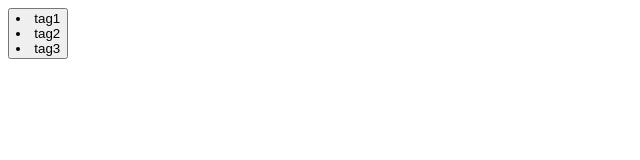
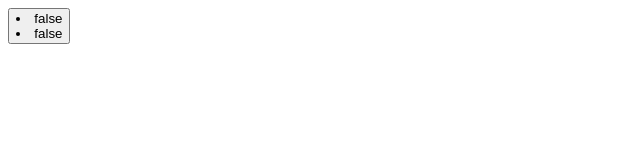
Before and after one commit to tauseef-creator/learn-react, a React (Vite) app: page / in a window 1280 px wide. Shown: the top 160 px of the page, without its empty margins (0-640 px from the left). Built offline with nearby package versions, Linux system fonts and the light colour scheme.

Commit message:
update obj arr state using "immer" package

```diff
--- a/package.json
+++ b/package.json
@@ -10,6 +10,7 @@
   },
   "dependencies": {
     "bootstrap": "^5.3.0",
+    "immer": "^10.0.2",
     "react": "^18.2.0",
     "react-dom": "^18.2.0",
     "react-icons": "^4.7.1",
--- a/src/App.tsx
+++ b/src/App.tsx
@@ -8,6 +8,7 @@ import Like from "./components/Like"
 import Drink from "./components/Drink";
 import Person from "./components/Person";
 import StateArray from "./components/StateArray";
+import StateObjArray from "./components/StateObjArray";
 
 function App() {
   const [alertVisible, setAlertVisibility] = useState(false);
@@ -22,7 +23,8 @@ function App() {
       {/* <Like changeStatus={changeLikeStatus}/> */}
       {/* <Drink/> */}
       {/* <Person/> */}
-      <StateArray/>
+      {/* <StateArray/> */}
+      <StateObjArray/>
     </div>
   );
 }
--- /dev/null
+++ b/src/components/StateObjArray.tsx
@@ -0,0 +1,25 @@
+import React, { useState } from 'react'
+import { produce } from 'immer'
+
+const StateObjArray = () => {
+    const [bugs, setBugs] = useState([
+        {id: 1, name: "bug1", resolved: false},
+        {id: 2, name: "bug2", resolved: false}
+    ])
+    const handleClick = () => {
+        // setBugs(bugs.map( bug => bug.id === 1 ? {...bug, resolved: true} : bug))
+        setBugs(produce(draft => {
+              const bug = draft.find(bug => bug.id === 1);
+              if(bug) bug.resolved = true;
+        }))
+    }
+  return (
+    <div>
+        <button onClick={handleClick}>
+            {bugs.map( bug => <li key={bug.id}>{bug.resolved? "true": "false"}</li>)}
+        </button>
+    </div>
+  )
+}
+
+export default StateObjArray
```
Also changed, not shown: 1 other file (tests, documents, lock files or other folders).
